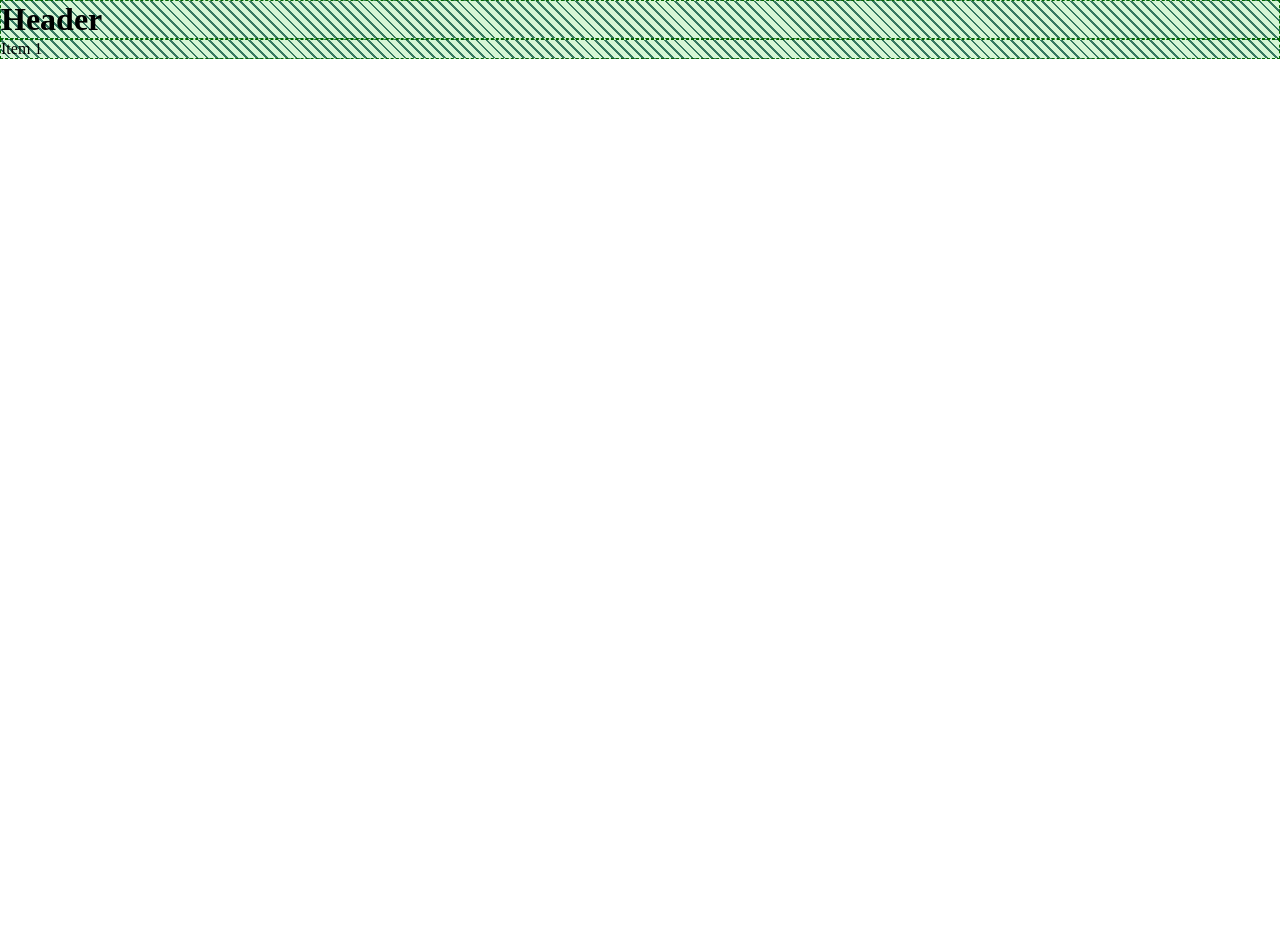
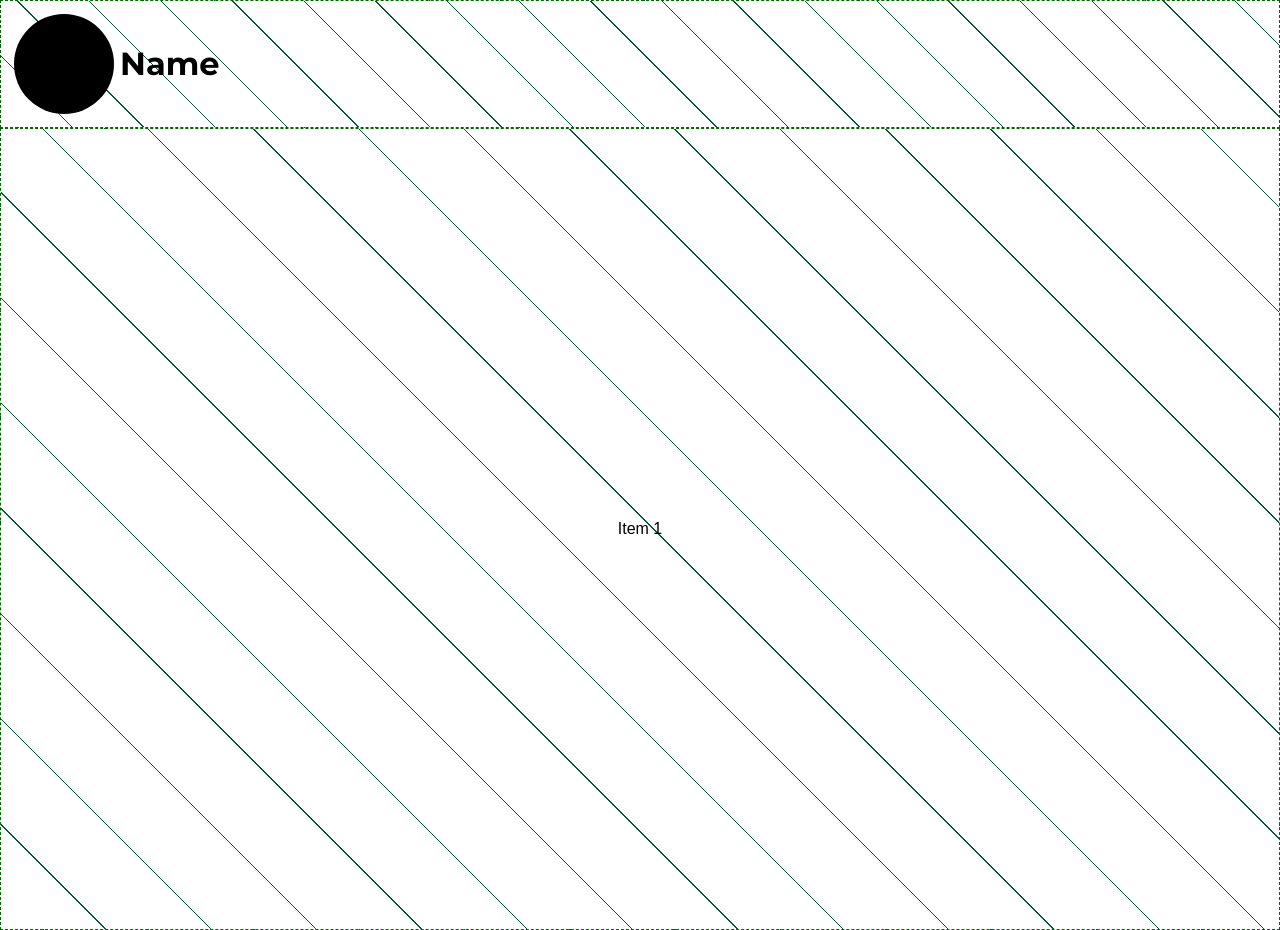
Before and after one commit to anlmao125/fake-business, a plain HTML site: page index.html in a window 1280 px wide. Before the commit the page ends 800 px from the top, so only its background shows below. Drawn offline with Linux system fonts and the light colour scheme; a web font is replaced by a local one.

Commit message:
Day 2
- Changed the format.
- Finished drawing out what the format would look like.
- Next day focus on item div box and manual from website.

```diff
--- a/index.html
+++ b/index.html
@@ -7,6 +7,13 @@
             What are you trying to connect?
             What's the name of the file that you're trying to connect?
         -->
+
+        <!-- This is what changes the font of the text, think of it as how
+             the letters in a website look. -->
+            <link rel="preconnect" href="https://fonts.googleapis.com">
+            <link rel="preconnect" href="https://fonts.gstatic.com" crossorigin>
+            <link href="https://fonts.googleapis.com/css2?family=ABeeZee:ital@0;1&family=Montserrat:ital,wght@0,100..900;1,100..900&display=swap" rel="stylesheet">
+        <!-- \\ -->
 
         <link rel="stylesheet" href="style.css">
         <meta charset="UTF-8">
@@ -19,7 +26,8 @@
         <!-- Remember that -->
         <div id="body-container">
             <div id="header-container" class="tb">
-                <h1>Header</h1>
+                <div id="logo-container"> </div>
+                <h1 id="header-name">Name</h1>
             </div>
 
             <div id="shop-container" class="tb">
--- a/style.css
+++ b/style.css
@@ -1,10 +1,10 @@
 * {
     margin: 0;
     padding: 0;
+    font-family: "ABeeZee", sans-serif;
 }
 
-#body-container {
-
+body {
 }
 
 .tb {
@@ -12,10 +12,39 @@
     border: 0.1px dashed darkgreen;
     background: repeating-linear-gradient(
         45deg,
-        #D6F6D5,
-        #D6F6D5 5px,
-        rgba(4, 86, 57, 0.8) 5px,
-        rgba(4, 86, 57, 0.8) 7px
+        transparent,
+        transparent 5%,
+        rgb(4, 86, 57) 5%,
+        rgb(4, 86, 57) calc(5% + 1px)
     );
     z-index: -1;
 }
+
+#logo-container {
+    height: 100px;
+    width: 100px;
+    background-color: black;
+    border-radius: 100%;
+}
+
+#header-container {
+    display: flex;
+    align-items: center;
+    padding: 1%;
+}
+
+#header-name {
+    padding: 0.5%;
+    font-family: "Montserrat", sans-serif;
+}
+
+#body-container {
+    height: 100vh;
+}
+
+#shop-container {
+    display: flex;
+    align-items: center;
+    justify-content: center;
+    height: 100%;
+}
```
